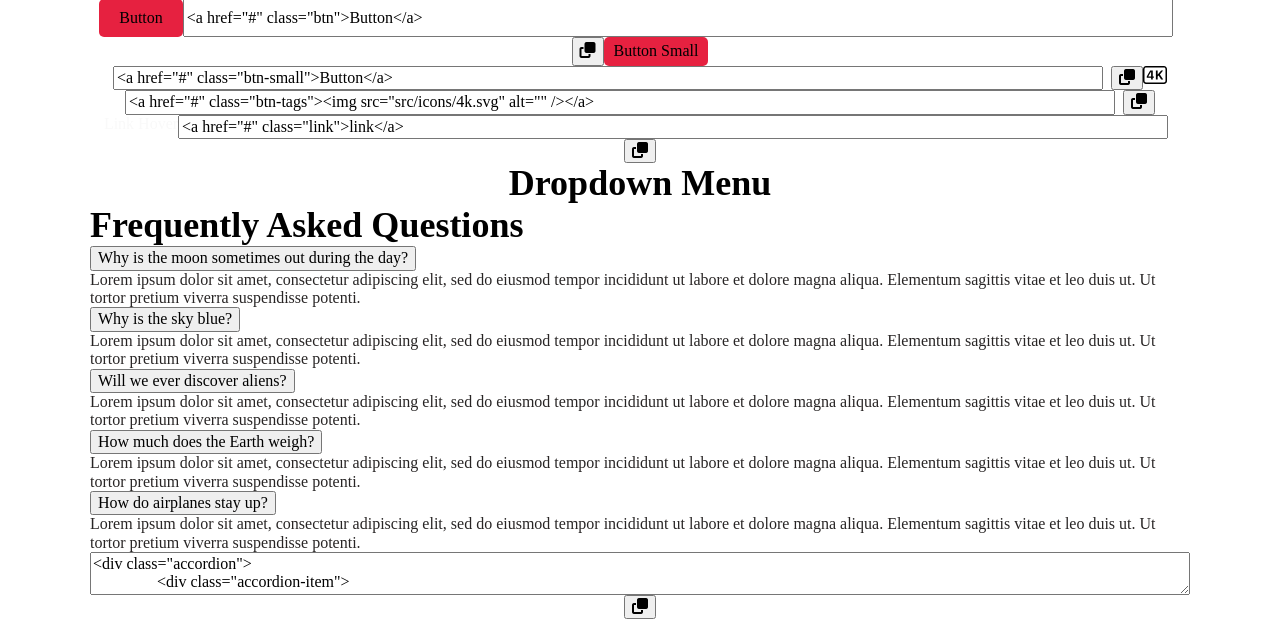
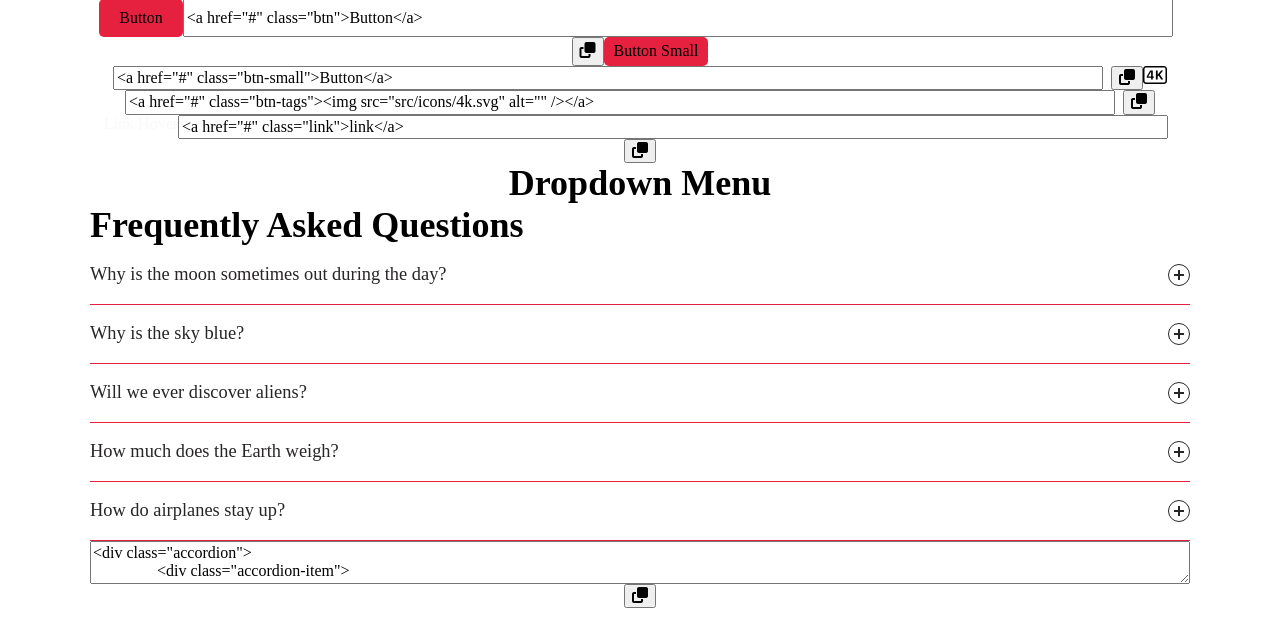
Before and after one commit to ThomasDLG/cinema, a PHP site: page /css/design_system/designsystem.php in a window 1280 px wide. Shown: the part 397-1016 px from the top of the page. Run offline with PHP 8.4, Linux system fonts and the light colour scheme; some libraries are stand-ins or nearby versions.

Commit message:
Accordion SCSS feature

```diff
--- a/scss/_mixins.scss
+++ b/scss/_mixins.scss
@@ -20,3 +20,4 @@
 @import "mixins/components/list";
 @import "mixins/components/buttons";
 @import "mixins/components/newsletterInput";
+@import "mixins/components/accordion";
--- a/scss/main.css
+++ b/scss/main.css
@@ -44,7 +44,7 @@ abbr[title] {
   text-decoration: underline;
   /* 2 */
   -webkit-text-decoration: underline dotted;
-  text-decoration: underline dotted;
+          text-decoration: underline dotted;
   /* 2 */
 }
 
@@ -114,24 +114,24 @@ select {
 }
 
 button,
-[type="button"],
-[type="reset"],
-[type="submit"] {
+[type=button],
+[type=reset],
+[type=submit] {
   -webkit-appearance: button;
 }
 
 button::-moz-focus-inner,
-[type="button"]::-moz-focus-inner,
-[type="reset"]::-moz-focus-inner,
-[type="submit"]::-moz-focus-inner {
+[type=button]::-moz-focus-inner,
+[type=reset]::-moz-focus-inner,
+[type=submit]::-moz-focus-inner {
   border-style: none;
   padding: 0;
 }
 
 button:-moz-focusring,
-[type="button"]:-moz-focusring,
-[type="reset"]:-moz-focusring,
-[type="submit"]:-moz-focusring {
+[type=button]:-moz-focusring,
+[type=reset]:-moz-focusring,
+[type=submit]:-moz-focusring {
   outline: 1px dotted ButtonText;
 }
 
@@ -162,27 +162,27 @@ textarea {
   overflow: auto;
 }
 
-[type="checkbox"],
-[type="radio"] {
+[type=checkbox],
+[type=radio] {
   box-sizing: border-box;
   /* 1 */
   padding: 0;
   /* 2 */
 }
 
-[type="number"]::-webkit-inner-spin-button,
-[type="number"]::-webkit-outer-spin-button {
+[type=number]::-webkit-inner-spin-button,
+[type=number]::-webkit-outer-spin-button {
   height: auto;
 }
 
-[type="search"] {
+[type=search] {
   -webkit-appearance: textfield;
   /* 1 */
   outline-offset: -2px;
   /* 2 */
 }
 
-[type="search"]::-webkit-search-decoration {
+[type=search]::-webkit-search-decoration {
   -webkit-appearance: none;
 }
 
@@ -738,14 +738,6 @@ a {
   width: 100%;
 }
 
-.w-auto {
-  width: auto;
-}
-
-.h-auto {
-  height: auto;
-}
-
 /* NAVBAR */
 #navbar {
   background-color: var(--etoile--light);
@@ -1012,3 +1004,89 @@ a {
   border-radius: 0px 5px 5px 0px !important;
   cursor: pointer;
 }
+
+.accordion .accordion-item {
+  border-bottom: 1px solid var(--primary);
+}
+.accordion .accordion-item button[aria-expanded=true] {
+  border-bottom: 1px solid var(--primary);
+}
+.accordion button {
+  position: relative;
+  display: block;
+  text-align: left;
+  width: 100%;
+  padding: 1em 0;
+  color: var(--dark);
+  font-size: 1.15rem;
+  font-weight: 400;
+  border: none;
+  background: none;
+  outline: none;
+}
+.accordion button:hover, .accordion button:focus {
+  cursor: pointer;
+  color: var(--primary);
+}
+.accordion button:hover::after, .accordion button:focus::after {
+  cursor: pointer;
+  color: var(--primary);
+  border: 1px solid var(--primary);
+}
+.accordion button .accordion-title {
+  padding: 1em 1.5em 1em 0;
+}
+.accordion button .icon {
+  display: inline-block;
+  position: absolute;
+  top: 18px;
+  right: 0;
+  width: 22px;
+  height: 22px;
+  border: 1px solid;
+  border-radius: 22px;
+}
+.accordion button .icon::before {
+  display: block;
+  position: absolute;
+  content: "";
+  top: 9px;
+  left: 5px;
+  width: 10px;
+  height: 2px;
+  background: currentColor;
+}
+.accordion button .icon::after {
+  display: block;
+  position: absolute;
+  content: "";
+  top: 5px;
+  left: 9px;
+  width: 2px;
+  height: 10px;
+  background: currentColor;
+}
+.accordion button[aria-expanded=true] {
+  color: var(--primary);
+}
+.accordion button[aria-expanded=true] .icon::after {
+  width: 0;
+}
+.accordion button[aria-expanded=true] + .accordion-content {
+  opacity: 1;
+  max-height: 9em;
+  transition: all 200ms linear;
+  will-change: opacity, max-height;
+}
+.accordion .accordion-content {
+  opacity: 0;
+  max-height: 0;
+  overflow: hidden;
+  transition: opacity 200ms linear, max-height 200ms linear;
+  will-change: opacity, max-height;
+}
+.accordion .accordion-content p {
+  font-size: 1rem;
+  font-weight: 300;
+  margin: 2em 0;
+}
--- /dev/null
+++ b/scss/mixins/components/_accordion.scss
@@ -0,0 +1,90 @@
+.accordion {
+  .accordion-item {
+    border-bottom: 1px solid var(--primary);
+    button[aria-expanded="true"] {
+      border-bottom: 1px solid var(--primary);
+    }
+  }
+  button {
+    position: relative;
+    display: block;
+    text-align: left;
+    width: 100%;
+    padding: 1em 0;
+    color: var(--dark);
+    font-size: 1.15rem;
+    font-weight: 400;
+    border: none;
+    background: none;
+    outline: none;
+    &:hover,
+    &:focus {
+      cursor: pointer;
+      color: var(--primary);
+      &::after {
+        cursor: pointer;
+        color: var(--primary);
+        border: 1px solid var(--primary);
+      }
+    }
+    .accordion-title {
+      padding: 1em 1.5em 1em 0;
+    }
+    .icon {
+      display: inline-block;
+      position: absolute;
+      top: 18px;
+      right: 0;
+      width: 22px;
+      height: 22px;
+      border: 1px solid;
+      border-radius: 22px;
+      &::before {
+        display: block;
+        position: absolute;
+        content: "";
+        top: 9px;
+        left: 5px;
+        width: 10px;
+        height: 2px;
+        background: currentColor;
+      }
+      &::after {
+        display: block;
+        position: absolute;
+        content: "";
+        top: 5px;
+        left: 9px;
+        width: 2px;
+        height: 10px;
+        background: currentColor;
+      }
+    }
+  }
+  button[aria-expanded="true"] {
+    color: var(--primary);
+    .icon {
+      &::after {
+        width: 0;
+      }
+    }
+    + .accordion-content {
+      opacity: 1;
+      max-height: 9em;
+      transition: all 200ms linear;
+      will-change: opacity, max-height;
+    }
+  }
+  .accordion-content {
+    opacity: 0;
+    max-height: 0;
+    overflow: hidden;
+    transition: opacity 200ms linear, max-height 200ms linear;
+    will-change: opacity, max-height;
+    p {
+      font-size: 1rem;
+      font-weight: 300;
+      margin: 2em 0;
+    }
+  }
+}
```
